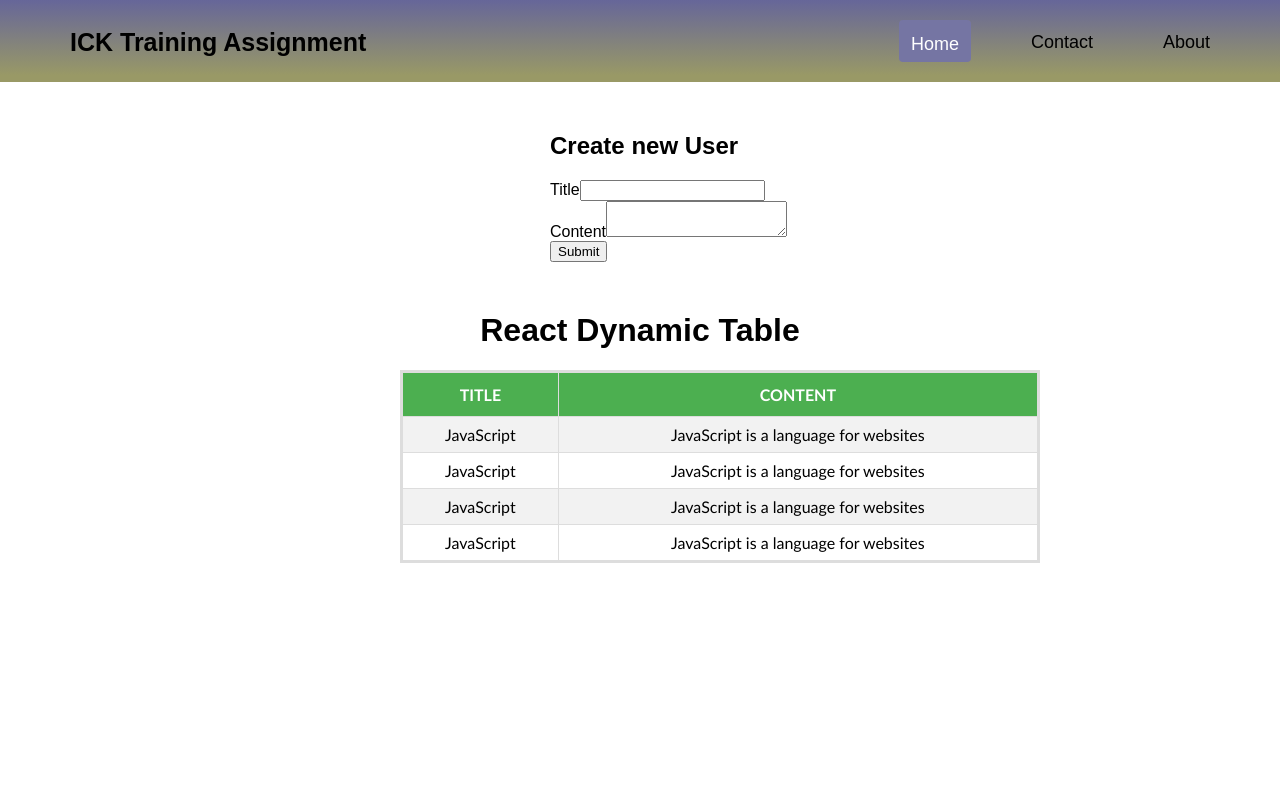
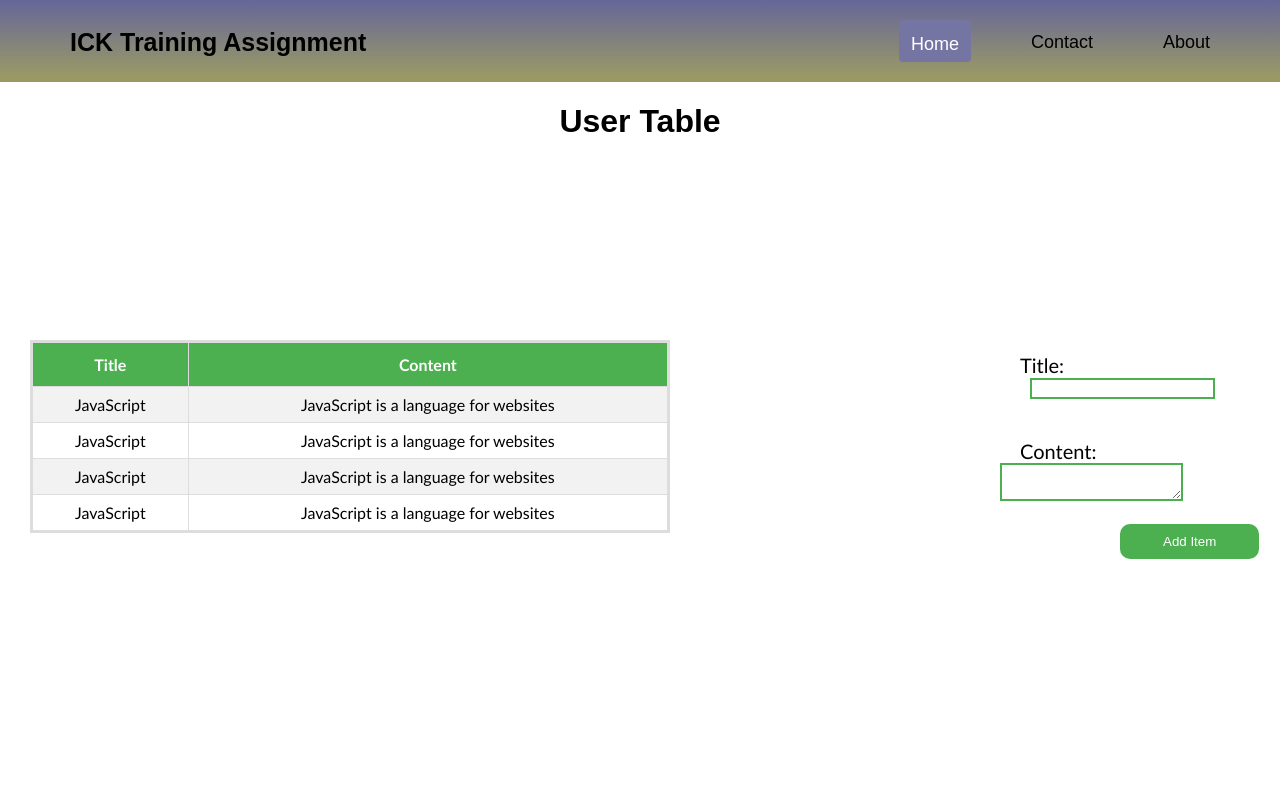
Before and after one commit to BleonaKonjuhi/ICK-final-assignment, a React (Create React App) app: page / in a window 1280 px wide. Shown: the top 800 px of the page. Built offline with nearby package versions, Linux system fonts and the light colour scheme.

Commit message:
Reorganizated Table and Form

```diff
--- a/src/App.js
+++ b/src/App.js
@@ -1,8 +1,8 @@
 import React from 'react';
 import Footer from './components/Footer';
-import Form from './components/Form';
+import Home from './components/Home';
 import Header from './components/Header';
-import Home from './components/Home';
+
 import Table from './components/Table';
 class App extends React.Component{
 
@@ -11,7 +11,7 @@ class App extends React.Component{
             <div>
                <Header />
 
-                <Form />
+                <Home />
 
                <Footer />
             </div>
--- a/src/components/Form.js
+++ b/src/components/Form.js
@@ -1,90 +1,33 @@
-import React from 'react';
-import Table from './Table';
-import UserForm from './UserForm';
+import React, { Component } from 'react';
 
-class Form extends React.Component{
-    constructor(props){
-        super(props);
-        this.state ={
-            // users: [
-            //     {id=1, title: "JavaScript", content: 'JavaScript is a language for websites' },
-            //     {id=2, title: "JavaScript", content: 'JavaScript is a language for websites' },,
-            //     {id=3,title: "JavaScript", content: 'JavaScript is a language for websites' },
-            //     {id=4, title: "JavaScript", content: 'JavaScript is a language for websites' },
-            //  ],
-            //isLoading:true,
-            form:{
-            title: '',
-            content: ''
-            }
-        };
-        this.handleChange = this.handleChange.bind(this);
-        // this.renderTableData=this.renderTableData.bind(this);
-        // this.renderTableHeader=this.renderTableHeader.bind(this);
+class Form extends React.Component {
+  render() {
+    return (
 
-    }
-    // renderTableData() {
-    //     return this.state.users.map((users, index) => {
-    //        const { id,title, content } = users //destructuring
-    //        return (
-    //           <tr key={id}>
-    //              <td>{id}</td>
-    //              <td>{title}</td>
-    //              <td>{content}</td>
+        <form className="form" onSubmit={this.props.handleFormSubmit}>
+            <div className="inputTitle">
+          <label htmlFor="title">
+          Title:</label>
+          <input id="title" value={this.props.newTitle}
+            type="text" name="title"
+            onChange={this.props.handleInputChange} />
 
-    //           </tr>
-    //        )
-    //     })
-    //  }
-    //  renderTableHeader() {
-    //     let header = Object.keys(this.state.users[0])
-    //     return header.map((key, index) => {
-    //        return <th key={index}>{key.toUpperCase()}</th>
-    //     })
-    //  }
-    handleChange(event){
-        const name = event.target.name;
+          </div>
+          <div className="textareaContet">
+          <label htmlFor="content">
+          Content:</label>
+          <textarea id="content" value={this.props.newContent}
+             name="content"
+            onChange={this.props.handleInputChange} />
 
+          </div>
+          <div>
+          <button type="submit" value="Submit">Add Item</button>
+          </div>
+        </form>
 
-        this.setState(prevState => {
-            return {
-                form: {
-                    ...prevState.form,
-                    [name]: event.target.value
+    );
+  }
+}
 
-                }
-
-            }
-        });console.log(event.target.value);
-    }
-    handleSubmit(event) {
-        event.preventDefault();
-        this.setState(prevState => {
-            return{
-            form:{
-                title: '',
-                content: ''
-            }
-        };
-        });
-    }
-    render (){
-        // if(this.state.isLoading){
-        //     return <div class="loader"></div>
-        // }
-        return (
-           <div>
-
-               <UserForm
-                    handleChange={this.handleChange}
-                    handleSubmit={this.handleSubmit}
-                    form={this.state.form}
-                />
-                 <Table />
-           </div>
-        );
-
-
-    }
-}
 export default Form;
--- a/src/components/Home.js
+++ b/src/components/Home.js
@@ -1,98 +1,56 @@
-import React from 'react';
-import axios from 'axios';
-import UserList from './UserList';
-import UserForm from './UserForm';
+import React, { Component } from 'react';
+import Table from './Table';
+import Form from './Form';
 
-class Home extends React.Component {
-    constructor() {
-        super();
-        this.state = {
-            users: [],
-            isLoading: true,
-            form: {
-                name: '',
-                email: '',
-                phone: '',
-                website: ''
-            }
-        }
-        this.handleChange = this.handleChange.bind(this);
-        this.handleSubmit = this.handleSubmit.bind(this);
+class Home extends Component {
+  constructor() {
+    super();
+
+    this.state = {
+      title: '',
+      content: '',
+      items: []
     }
+  };
 
-    componentDidMount() {
-        // API Call
-        axios
-            .get('https://jsonplaceholder.typicode.com/users')
-            .then(res => {
-                this.setState({
-                    users: res.data,
-                    isLoading: false
-                });
-            })
-            .catch(e => {
-                this.setState({
-                    isLoading: false
-                });
-                alert('Could not fetch users.');
-            });
-    }
+  handleFormSubmit = (e) => {
+    e.preventDefault();
 
-    handleChange(event) {
-        const name = event.target.name;
+    let items = [...this.state.items];
 
-        this.setState(prevState => {
-            return {
-                form: {
-                    ...prevState.form,
-                    [name]: event.target.value
-                }
-            }
-        });
-    }
+    items.push({
+      title: this.state.title,
+      content: this.state.content
+    });
 
-    handleSubmit(event) {
-        event.preventDefault();
+    this.setState({
+      items,
+      title: '',
+      content: ''
+    });
+  };
 
-        // const { name, email, phone, website } = this.state.form;
+  handleInputChange = (e) => {
+    let input = e.target;
+    let name = e.target.name;
+    let value = input.value;
 
-        // if (!name || !email || !phone || !website) {
-        //     alert('Form invalid.')
-        //     return;
-        // }
+    this.setState({
+      [name]: value
+    })
+  };
 
-        this.setState(prevState => {
-            return {
-                users: [
-                    prevState.form,
-                    ...prevState.users
-                ],
-                form: {
-                    name: '',
-                    email: '',
-                    phone: '',
-                    website: ''
-                }
-            };
-        });
-    }
-
-    render() {
-        if (this.state.isLoading) {
-            return <h1>Loading...</h1>
-        }
-
-        return (
-            <div>
-                <UserForm
-                    handleChange={this.handleChange}
-                    handleSubmit={this.handleSubmit}
-                    form={this.state.form}
-                />
-                <UserList users={this.state.users} />
-            </div>
-        );
-    }
+  render() {
+    return (
+      <div className="App">
+        <Table items={ this.state.items }/>
+        <Form handleFormSubmit={ this.handleFormSubmit }
+          handleInputChange={ this.handleInputChange }
+          newTitle={ this.state.title }
+          newContent={ this.state.content } />
+      </div>
+    );
+  }
 }
 
 export default Home;
--- a/src/components/Table.js
+++ b/src/components/Table.js
@@ -1,20 +1,16 @@
-import React from 'react';
+import React, { Component } from 'react';
 
-class Table extends React.Component{
+class Table extends React.Component {
     constructor(props){
         super(props);
         this.state ={
-            users: [
+            items: [
                 { title: "JavaScript", content: 'JavaScript is a language for websites' },
-                { title: "JavaScript", content: 'JavaScript is a language for websites' },,
+                { title: "JavaScript", content: 'JavaScript is a language for websites' },
                 {title: "JavaScript", content: 'JavaScript is a language for websites' },
                 { title: "JavaScript", content: 'JavaScript is a language for websites' }
              ],
-            //isLoading:true,
-            form:{
-            title: '',
-            content: ''
-            }
+
         };
             // this.handleChange = this.handleChange.bind(this);
             // this.renderTableData=this.renderTableData.bind(this);
@@ -22,8 +18,8 @@ class Table extends React.Component{
 
     }
     renderTableData() {
-        return this.state.users.map((users, index) => {
-           const { title, content } = users //destructuring
+        return this.state.items.map((items, index) => {
+           const { title, content } = items //destructuring
            return (
               <tr key={index}>
 
@@ -34,24 +30,39 @@ class Table extends React.Component{
            )
         })
      }
-     renderTableHeader() {
-        let header = Object.keys(this.state.users[0])
-        return header.map((key, index) => {
-           return <th key={index}>{key.toUpperCase()}</th>
-        })
-     }
+    //  renderTableHeader() {
+    //     let header = Object.keys(this.state.items[0])
+    //     return header.map((key, index) => {
+    //        return <th key={index}>{key.toUpperCase()}</th>
+    //     })
+    //  }
   render() {
+    const items = this.props.items;
     return (
-           <div>
-              <h1 id='title'>React Dynamic Table</h1>
-              <table id='students'>
+      <div >
+          <h1 id='title'>User Table</h1>
+        <table id='table'>
           <tbody>
-                    <tr>{this.renderTableHeader()}</tr>
+            <tr>
+              <th>Title</th>
+              <th>Content</th>
+
+            </tr>
+            {/* <tr>{this.renderTableHeader()}</tr> */}
                     {this.renderTableData()}
+            {items.map(item => {
+              return (
+                <tr>
+                  <td>{item.title}</td>
+                  <td>{item.content}</td>
+                </tr>
+              );
+            })}
           </tbody>
         </table>
       </div>
-        )
+    );
   }
 }
-export default Table
+
+export default Table;
--- a/src/components/UserForm.js
+++ /dev/null
@@ -1,38 +0,0 @@
-import React from 'react';
-
-class UserForm extends React.Component {
-    render() {
-        return (
-            <form onSubmit={this.props.handleSubmit}>
-                <h2>Create new User</h2>
-                <div>
-                    <label htmlFor="title">Title</label>
-                    <input
-                        type="text"
-                        id="title"
-                        name="title"
-                        value={this.props.form.title}
-                        onChange={this.props.handleChange}
-                    />
-
-                </div>
-                <div>
-                    <label htmlFor="content">Content</label>
-                    <textarea
-                        name="content"
-                        id="content"
-                        value={this.props.form.content}
-                        onChange={this.props.handleChange}
-                    />
-                </div>
-                <div>
-                    <button  type="submit">Submit</button>
-                </div>
-            </form>
-        );
-
-
-    }
-}
-
-export default UserForm;
--- a/src/style.css
+++ b/src/style.css
@@ -135,24 +135,63 @@ form {
   font-family: arial, sans-serif;
 }
 
-#students {
+#table {
   text-align: center;
   font-family: "Trebuchet MS", Arial, Helvetica, sans-serif;
   border-collapse: collapse;
   border: 3px solid #ddd;
   width: 50%;
+  margin-top: 200px;
+  margin-left: 30px;
 }
 
-#students td, #students th {
+#table td, #table th {
   border: 1px solid #ddd;
   padding: 8px;
 }
+.form{
+  margin-top: -10px;
+  margin-left: 1000px;
+  font-family: "Trebuchet MS", Arial, Helvetica, sans-serif;
+}
+.inputTitle{
+  padding: 20px;
+}
+.inputTitle input{
 
-#students tr:nth-child(even){background-color: #f2f2f2;}
+  margin-left: 10px;
+  border: 2px solid #4CAF50;
+}
+.textareaContet{
+  padding: 20px;
+}
+.textareaContet textarea{
+  margin-left: -20px;
+  border: 2px solid #4CAF50;
+}
+button {
+  padding: 7px 40px 7px 40px;
+  border: solid #4CAF50;
+  background-color: #4CAF50 ;
+  color: white;
+  border-radius: 10px;
+  margin-left: 120px;
+}
+button:hover{
+  background-color: white;
+  color: #4CAF50;
+}
 
-#students tr:hover {background-color: #ddd;}
+label {
+ margin-right: 30px;
+ font-size: 20px;
+}
 
-#students th {
+#table tr:nth-child(even){background-color: #f2f2f2;}
+
+#table tr:hover {background-color: #ddd;}
+
+#table th {
   padding-top: 12px;
   padding-bottom: 12px;
   text-align: center;
```
Also changed, not shown: src/components/UserList.js (deleted, +0 -37 lines), 1 other file (tests, documents, lock files or other folders). Lines whose indentation alone changed are shown as unchanged.
